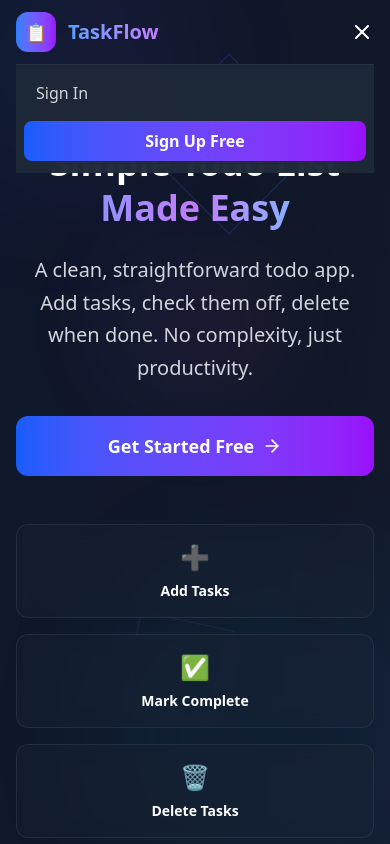
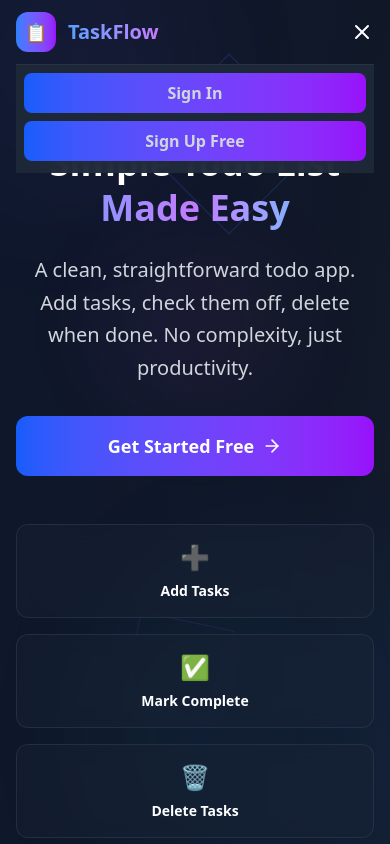
Before and after one commit to arnavraj-7/TaskFlow, a React (Vite) app in the folder frontend/: page / in a window 390 px wide. Both pictures are taken after a click on the button 362 px from the left and 32 px from the top of the page. Shown: the top 844 px of the page. Built offline with nearby package versions, Linux system fonts and the light colour scheme.

Commit message:
responsiveness(1)

```diff
--- a/frontend/src/App.jsx
+++ b/frontend/src/App.jsx
@@ -23,7 +23,7 @@ const App = ({ loaded }) => {
     const fetchtodos = async () => {
       try {
         const token = await getToken();
-        console.log(userId+"\n"+useAuth);
+        console.log(user.firstName);
         const res1 = await fetch(
           `${import.meta.env.VITE_BACKEND_URL}/api/todos/create/${userId}/${user?.firstName}`,
           {
--- a/frontend/src/assets/Components/LandingPage.jsx
+++ b/frontend/src/assets/Components/LandingPage.jsx
@@ -1,70 +1,76 @@
-import React, { useState, useEffect } from 'react';
-import { ChevronDown, Plus, Check, Trash2, Menu, X, ArrowRight } from 'lucide-react';
-import TodoForm from './TodoForm';
-import AllToDo from './AllToDo';
-import { useNavigate } from 'react-router-dom';
-import { TodoProvider } from '../Contexts/TodoContext';
+import React, { useState, useEffect } from "react";
+import {
+  ChevronDown,
+  Plus,
+  Check,
+  Trash2,
+  Menu,
+  X,
+  ArrowRight,
+} from "lucide-react";
+import TodoForm from "./TodoForm";
+import AllToDo from "./AllToDo";
+import { useNavigate } from "react-router-dom";
+import { TodoProvider } from "../Contexts/TodoContext";
 
 const LandingPage = () => {
-    const Navigate=useNavigate();
+  const Navigate = useNavigate();
   const [isMenuOpen, setIsMenuOpen] = useState(false);
   const [scrollY, setScrollY] = useState(0);
   const [todos, setTodos] = useState([
-    { _id: 1, todo: "Learn React", Completed: true,isEditable:false },
-    { _id: 2, todo: "Learn Express", Completed: true,isEditable:false },
-    { _id: 3, todo: "Build my todo app", Completed: false,isEditable:true },
-    { _id: 4, todo: "Deploy to production", Completed: false,isEditable:true }
+    { _id: 1, todo: "Learn React", Completed: true, isEditable: false },
+    { _id: 2, todo: "Learn Express", Completed: true, isEditable: false },
+    { _id: 3, todo: "Build my todo app", Completed: false, isEditable: true },
+    {
+      _id: 4,
+      todo: "Deploy to production",
+      Completed: false,
+      isEditable: true,
+    },
   ]);
 
-   const addTodo = async(todo) => {
-        setTodos((prev)=>[todo,...prev]);
-    }
+  const addTodo = async (todo) => {
+    setTodos((prev) => [todo, ...prev]);
+  };
 
   const updateTodo = (_id, todo) => {
-  setTodos((prev) =>
+    setTodos((prev) =>
       prev.map((prevTodo) => (prevTodo._id === _id ? todo : prevTodo))
     );
-
   };
 
   const deleteTodo = (_id) => {
     setTodos((prev) => prev.filter((todo) => todo._id !== _id));
+  };
 
-
-  }
-
-
-  const toggleCompleted =(_id) => {
-
-    let updatedTodo = todos.find((todo)=>todo._id===_id);
+  const toggleCompleted = (_id) => {
+    let updatedTodo = todos.find((todo) => todo._id === _id);
     updatedTodo.Completed = !updatedTodo.Completed;
-      setTodos((prev) =>
-      [...prev.map((todo)=>todo.id===_id?updateTodo:todo)]
-      );
-    }
-
+    setTodos((prev) => [
+      ...prev.map((todo) => (todo.id === _id ? updateTodo : todo)),
+    ]);
+  };
 
   useEffect(() => {
     const handleScroll = () => setScrollY(window.scrollY);
-    window.addEventListener('scroll', handleScroll);
-    return () => window.removeEventListener('scroll', handleScroll);
+    window.addEventListener("scroll", handleScroll);
+    return () => window.removeEventListener("scroll", handleScroll);
   }, []);
 
   const toggleTask = (id) => {
-    setDemoTasks(tasks =>
-      tasks.map(task =>
+    setDemoTasks((tasks) =>
+      tasks.map((task) =>
         task.id === id ? { ...task, completed: !task.completed } : task
       )
     );
   };
 
   const deleteTask = (id) => {
-    setDemoTasks(tasks => tasks.filter(task => task.id !== id));
+    setDemoTasks((tasks) => tasks.filter((task) => task.id !== id));
   };
 
   return (
     <div className="min-h-screen bg-gradient-to-br from-slate-900 via-gray-900 to-slate-800 text-white overflow-hidden">
-
       {/* Animated Background */}
       <div className="fixed inset-0 overflow-hidden pointer-events-none">
         <div className="absolute -top-20 -left-20 w-72 h-72 bg-gradient-to-r from-blue-500/10 to-purple-500/10 rounded-full blur-3xl animate-pulse"></div>
@@ -75,7 +81,13 @@ const LandingPage = () => {
       </div>
 
       {/* Navigation */}
-      <nav className={`fixed top-0 w-full z-50 transition-all duration-300 ${scrollY > 50 ? 'bg-gray-900/80 backdrop-blur-md border-b border-gray-800/50' : ''}`}>
+      <nav
+        className={`fixed top-0 w-full z-50 transition-all duration-300 ${
+          scrollY > 50
+            ? "bg-gray-900/80 backdrop-blur-md border-b border-gray-800/50"
+            : ""
+        }`}
+      >
         <div className="max-w-7xl mx-auto px-4 sm:px-6 lg:px-8">
           <div className="flex items-center justify-between h-16">
             {/* Logo */}
@@ -90,12 +102,20 @@ const LandingPage = () => {
 
             {/* Desktop Navigation */}
             <div className="hidden md:flex items-center space-x-6">
-              <button className="text-gray-300 hover:text-white transition-colors px-4 py-2 rounded-lg hover:bg-gray-800/50"
-              onClick={()=>{Navigate("/Login")}}>
+              <button
+                className="text-gray-300 hover:text-white transition-colors px-4 py-2 rounded-lg hover:bg-gray-800/50"
+                onClick={() => {
+                  Navigate("/Login");
+                }}
+              >
                 Sign In
               </button>
-              <button className="bg-gradient-to-r from-blue-600 to-purple-600 hover:from-blue-500 hover:to-purple-500 px-6 py-2 rounded-lg font-semibold transition-all duration-300 hover:scale-105"
-              onClick={()=>{Navigate("/SignUp")}}>
+              <button
+                className="bg-gradient-to-r from-blue-600 to-purple-600 hover:from-blue-500 hover:to-purple-500 px-6 py-2 rounded-lg font-semibold transition-all duration-300 hover:scale-105"
+                onClick={() => {
+                  Navigate("/SignUp");
+                }}
+              >
                 Sign Up Free
               </button>
             </div>
@@ -105,7 +125,11 @@ const LandingPage = () => {
               className="md:hidden"
               onClick={() => setIsMenuOpen(!isMenuOpen)}
             >
-              {isMenuOpen ? <X className="w-6 h-6" /> : <Menu className="w-6 h-6" />}
+              {isMenuOpen ? (
+                <X className="w-6 h-6" />
+              ) : (
+                <Menu className="w-6 h-6" />
+              )}
             </button>
           </div>
 
@@ -113,13 +137,22 @@ const LandingPage = () => {
           {isMenuOpen && (
             <div className="md:hidden bg-gray-800/95 backdrop-blur-md border-t border-gray-700/50">
               <div className="px-2 pt-2 pb-3 space-y-1">
-                <button className="block w-full text-left px-3 py-2 text-gray-300 hover:text-white rounded-lg hover:bg-gray-700/50"
-                onClick={()=>{Navigate("/Login")}}
+                <button
+                  className="block w-full text-center
+                bg-gradient-to-r from-blue-600 to-purple-600 font-semibold
+             px-3 py-2 text-gray-300 hover:text-white rounded-lg hover:bg-gray-700/50"
+                  onClick={() => {
+                    Navigate("/Login");
+                  }}
                 >
                   Sign In
                 </button>
-                <button className="block w-full mt-2 bg-gradient-to-r from-blue-600 to-purple-600 px-3 py-2 rounded-lg font-semibold"
-                onClick={()=>{Navigate("/SignUp")}}>
+                <button
+                  className="block w-full mt-2 bg-gradient-to-r from-blue-600 to-purple-600 px-3 py-2 rounded-lg font-semibold hover:from-blue-500 hover:to-purple-500 text-gray-300 hover:text-white transition-all duration-300 hover:scale-105"
+                  onClick={() => {
+                    Navigate("/SignUp");
+                  }}
+                >
                   Sign Up Free
                 </button>
               </div>
@@ -132,7 +165,6 @@ const LandingPage = () => {
       <section className="relative pt-35 pb-20 px-4">
         <div className="max-w-6xl mx-auto">
           <div className="grid lg:grid-cols-2 gap-12 ">
-
             {/* Left Side - Content */}
             <div className="text-center lg:text-left">
               <h1 className="text-4xl md:text-6xl font-bold mb-6 leading-tight">
@@ -143,12 +175,15 @@ const LandingPage = () => {
               </h1>
 
               <p className="text-xl text-gray-300 mb-8 leading-relaxed max-w-lg mx-auto lg:mx-0">
-                A clean, straightforward todo app. Add tasks, check them off, delete when done. No complexity, just productivity.
+                A clean, straightforward todo app. Add tasks, check them off,
+                delete when done. No complexity, just productivity.
               </p>
 
               <div className="flex flex-col sm:flex-row gap-4 justify-center lg:justify-start mb-12">
-                <button className="bg-gradient-to-r from-blue-600 to-purple-600 hover:from-blue-500 hover:to-purple-500 px-8 py-4 rounded-xl font-semibold text-lg transition-all duration-300 hover:scale-105 flex items-center justify-center gap-2"
-                onClick={()=>Navigate("/signup")}>
+                <button
+                  className="bg-gradient-to-r from-blue-600 to-purple-600 hover:from-blue-500 hover:to-purple-500 px-8 py-4 rounded-xl font-semibold text-lg transition-all duration-300 hover:scale-105 flex items-center justify-center gap-2"
+                  onClick={() => Navigate("/signup")}
+                >
                   Get Started Free
                   <ArrowRight className="w-5 h-5" />
                 </button>
@@ -158,27 +193,41 @@ const LandingPage = () => {
               <div className="grid grid-cols-1 sm:grid-cols-3 gap-4">
                 <div className="bg-gray-800/30 backdrop-blur-sm border border-gray-700/50 rounded-xl p-4 text-center">
                   <div className="text-2xl mb-2">➕</div>
-                  <h3 className="text-white font-semibold text-sm">Add Tasks</h3>
+                  <h3 className="text-white font-semibold text-sm">
+                    Add Tasks
+                  </h3>
                 </div>
 
                 <div className="bg-gray-800/30 backdrop-blur-sm border border-gray-700/50 rounded-xl p-4 text-center">
                   <div className="text-2xl mb-2">✅</div>
-                  <h3 className="text-white font-semibold text-sm">Mark Complete</h3>
+                  <h3 className="text-white font-semibold text-sm">
+                    Mark Complete
+                  </h3>
                 </div>
 
                 <div className="bg-gray-800/30 backdrop-blur-sm border border-gray-700/50 rounded-xl p-4 text-center">
                   <div className="text-2xl mb-2">🗑️</div>
-                  <h3 className="text-white font-semibold text-sm">Delete Tasks</h3>
+                  <h3 className="text-white font-semibold text-sm">
+                    Delete Tasks
+                  </h3>
                 </div>
               </div>
             </div>
 
             {/* Right Side - Live Demo */}
-            <div className='flex flex-col gap-y-5 justify-center items-center'>
-          <TodoProvider value={{ todos, addTodo, deleteTodo, updateTodo, toggleCompleted }}>
-            <TodoForm/>
-            <AllToDo/>
-          </TodoProvider>
+            <div className="flex flex-col gap-y-5 justify-center items-center">
+              <TodoProvider
+                value={{
+                  todos,
+                  addTodo,
+                  deleteTodo,
+                  updateTodo,
+                  toggleCompleted,
+                }}
+              >
+                <TodoForm />
+                <AllToDo />
+              </TodoProvider>
             </div>
           </div>
         </div>
@@ -194,26 +243,38 @@ const LandingPage = () => {
         <div className="max-w-4xl mx-auto text-center">
           <h2 className="text-3xl md:text-4xl font-bold mb-8">
             Why Choose
-            <span className="bg-gradient-to-r from-blue-400 to-purple-400 bg-clip-text text-transparent"> TaskFlow?</span>
+            <span className="bg-gradient-to-r from-blue-400 to-purple-400 bg-clip-text text-transparent">
+              {" "}
+              TaskFlow?
+            </span>
           </h2>
 
           <div className="grid md:grid-cols-3 gap-8">
             <div className="bg-gray-800/30 backdrop-blur-sm border border-gray-700/50 rounded-2xl p-6">
               <div className="text-3xl mb-4">🎯</div>
               <h3 className="text-xl font-bold mb-3">Simple & Clean</h3>
-              <p className="text-gray-400">No overwhelming features or complicated setup. Just a clean, intuitive interface for managing your tasks.</p>
+              <p className="text-gray-400">
+                No overwhelming features or complicated setup. Just a clean,
+                intuitive interface for managing your tasks.
+              </p>
             </div>
 
             <div className="bg-gray-800/30 backdrop-blur-sm border border-gray-700/50 rounded-2xl p-6">
               <div className="text-3xl mb-4">⚡</div>
               <h3 className="text-xl font-bold mb-3">Lightning Fast</h3>
-              <p className="text-gray-400">Built for speed. Add, complete, and delete tasks instantly without any lag or delays.</p>
+              <p className="text-gray-400">
+                Built for speed. Add, complete, and delete tasks instantly
+                without any lag or delays.
+              </p>
             </div>
 
             <div className="bg-gray-800/30 backdrop-blur-sm border border-gray-700/50 rounded-2xl p-6">
               <div className="text-3xl mb-4">🆓</div>
               <h3 className="text-xl font-bold mb-3">Completely Free</h3>
-              <p className="text-gray-400">No subscriptions, no premium features, no hidden costs. Just a free, reliable todo app.</p>
+              <p className="text-gray-400">
+                No subscriptions, no premium features, no hidden costs. Just a
+                free, reliable todo app.
+              </p>
             </div>
           </div>
         </div>
@@ -226,16 +287,23 @@ const LandingPage = () => {
             Ready to Get Organized?
           </h2>
           <p className="text-xl text-gray-300 mb-12">
-            Start managing your tasks today. It's free and takes less than a minute to get started.
+            Start managing your tasks today. It's free and takes less than a
+            minute to get started.
           </p>
 
           <div className="flex flex-col sm:flex-row gap-4 justify-center">
-            <button className="bg-gradient-to-r from-blue-600 to-purple-600 hover:from-blue-500 hover:to-purple-500 px-8 py-4 rounded-xl font-semibold text-lg transition-all duration-300 hover:scale-105"
-            onClick={()=>Navigate("/SignUp")}>
+            <button
+              className="bg-gradient-to-r from-blue-600 to-purple-600 hover:from-blue-500 hover:to-purple-500 px-8 py-4 rounded-xl font-semibold text-lg transition-all duration-300 hover:scale-105"
+              onClick={() => Navigate("/SignUp")}
+            >
               Sign Up Free
             </button>
-            <button className="text-gray-300 hover:text-white transition-colors px-8 py-4 rounded-xl font-semibold text-lg hover:bg-gray-800/50"
-            onClick={()=>{Navigate("/Login")}}>
+            <button
+              className="text-gray-300 hover:text-white transition-colors px-8 py-4 rounded-xl font-semibold text-lg hover:bg-gray-800/50"
+              onClick={() => {
+                Navigate("/Login");
+              }}
+            >
               Sign In
             </button>
           </div>
@@ -263,6 +331,6 @@ const LandingPage = () => {
       {/* <div className="absolute bottom-0 left-0 right-0 h-1 bg-gradient-to-r from-blue-500 via-purple-500 to-cyan-500 opacity-30"></div> */}
     </div>
   );
-}
+};
 
 export default LandingPage;
--- a/frontend/src/assets/Components/LoginPage.jsx
+++ b/frontend/src/assets/Components/LoginPage.jsx
@@ -11,7 +11,7 @@ const LoginPage = () => {
   }
 
   return (
-    <div className="min-h-screen bg-gradient-to-br from-slate-900 via-gray-900 to-slate-800 flex items-center justify-center p-4 overflow-hidden relative">
+    <div className="min-h-screen bg-gradient-to-br min-w-screen from-slate-900 via-gray-900 to-slate-800 flex items-center justify-center p-2 md:p-4 relative">
       {/* Animated Background Shapes */}
       <div className="absolute inset-0 overflow-hidden">
         {/* Large floating circles */}
@@ -38,7 +38,7 @@ const LoginPage = () => {
       </div>
 
       {/* Main Content Container */}
-      <div className="relative z-10 w-full max-w-6xl mx-auto grid lg:grid-cols-2 gap-12 items-center">
+      <div className="relative z-10 w-auto md:w-full max-w-5xl mx-auto grid lg:grid-cols-2 gap-12 items-center">
         {/* Left Side - Branding & Info */}
         <div className="text-center lg:text-left space-y-8">
           {/* Brand Logo/Icon */}
@@ -73,7 +73,7 @@ const LoginPage = () => {
           </div>
 
           {/* Feature Highlights */}
-          <div className="grid grid-cols-1 sm:grid-cols-3 gap-6 mt-12">
+          <div className="md:grid grid-cols-1 sm:grid-cols-3 gap-6 mt-12 hidden">
             <div className="bg-gray-800/30 backdrop-blur-sm border border-gray-700/50 rounded-xl p-6 text-center hover:scale-105 transition-transform duration-300">
               <div className="text-3xl mb-3">⚡</div>
               <h3 className="text-white font-semibold mb-2">Lightning Fast</h3>
--- a/frontend/src/assets/Components/TodoItem.jsx
+++ b/frontend/src/assets/Components/TodoItem.jsx
@@ -74,7 +74,8 @@ function TodoItem({ todo }) {
           <div className="flex-1">
             <motion.input
               type="text"
-              className={`w-full bg-transparent border rounded-lg px-4 py-2 text-lg font-medium transition-all duration-200 ${
+              className={`w-full bg-transparent border rounded-lg px-4 py-2 text-lg font-medium transition-all duration-200 overflow-x-scroll overflow-x-auto
+                ${
                 !isTodoEditable
                   ? "border-blue-500/50 bg-gray-700/30 text-white focus:outline-none focus:ring-2 focus:ring-blue-500/50 focus:border-blue-500"
                   : "border-transparent text-gray-300 cursor-default"
```
